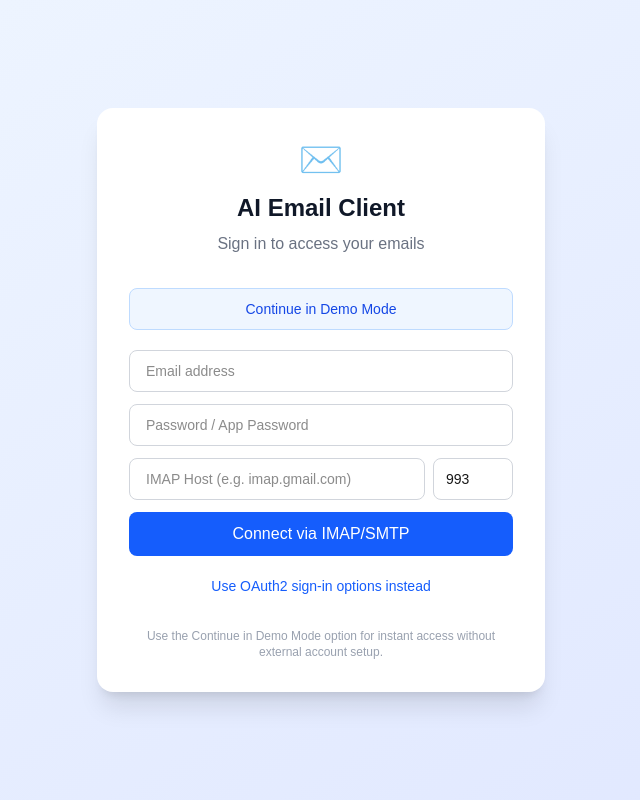
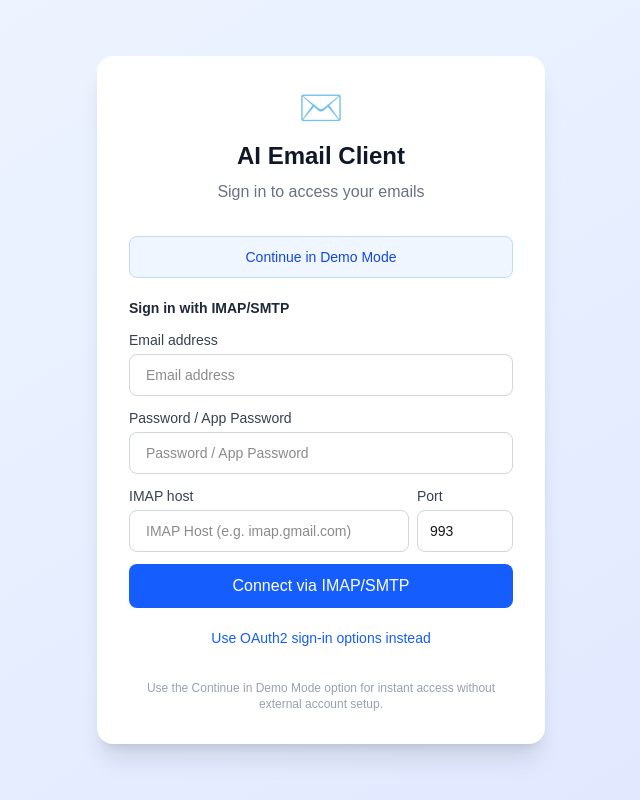
Before and after one commit to vasudev-gm/ai-email-client, a Next.js app: page /login in a window 1280 px wide. Shown: the whole page, without its empty margins (319-959 px from the left). Built offline with nearby package versions, Linux system fonts and the light colour scheme.

Commit message:
fix: improve login accessibility and readability semantics
Agent-Logs-Url: https://github.com/vasudev-gm/ai-email-client/sessions/ab3df7a7-b08a-4971-9184-c6ba3d3d763d

Co-authored-by: vasudev-gm <54883603+vasudev-gm@users.noreply.github.com>

```diff
--- a/app/(auth)/login/page.tsx
+++ b/app/(auth)/login/page.tsx
@@ -56,38 +56,72 @@ export default function LoginPage() {
           </button>
 
           <form onSubmit={handleImapSignIn} className="space-y-3 pt-2">
+            <h2 className="text-sm font-semibold text-gray-800">Sign in with IMAP/SMTP</h2>
+            <div className="space-y-1">
+              <label htmlFor="imap-email" className="block text-sm font-medium text-gray-700">
+                Email address
+              </label>
               <input
+                id="imap-email"
+                name="email"
                 type="email"
                 placeholder="Email address"
+                autoComplete="email"
                 value={imapForm.email}
                 onChange={e => setImapForm(f => ({ ...f, email: e.target.value }))}
                 className="w-full border border-gray-300 rounded-lg px-4 py-2.5 text-sm focus:outline-none focus:ring-2 focus:ring-blue-500"
                 required
               />
+            </div>
+            <div className="space-y-1">
+              <label htmlFor="imap-password" className="block text-sm font-medium text-gray-700">
+                Password / App Password
+              </label>
               <input
+                id="imap-password"
+                name="password"
                 type="password"
                 placeholder="Password / App Password"
+                autoComplete="current-password"
                 value={imapForm.password}
                 onChange={e => setImapForm(f => ({ ...f, password: e.target.value }))}
                 className="w-full border border-gray-300 rounded-lg px-4 py-2.5 text-sm focus:outline-none focus:ring-2 focus:ring-blue-500"
                 required
               />
+            </div>
             <div className="flex gap-2">
+              <div className="flex-1 space-y-1">
+                <label htmlFor="imap-host" className="block text-sm font-medium text-gray-700">
+                  IMAP host
+                </label>
                 <input
+                  id="imap-host"
+                  name="imapHost"
                   type="text"
                   placeholder="IMAP Host (e.g. imap.gmail.com)"
                   value={imapForm.imapHost}
                   onChange={e => setImapForm(f => ({ ...f, imapHost: e.target.value }))}
-                className="flex-1 border border-gray-300 rounded-lg px-4 py-2.5 text-sm focus:outline-none focus:ring-2 focus:ring-blue-500"
+                  className="w-full border border-gray-300 rounded-lg px-4 py-2.5 text-sm focus:outline-none focus:ring-2 focus:ring-blue-500"
                   required
                 />
+              </div>
+              <div className="w-24 space-y-1">
+                <label htmlFor="imap-port" className="block text-sm font-medium text-gray-700">
+                  Port
+                </label>
                 <input
+                  id="imap-port"
+                  name="imapPort"
                   type="number"
                   placeholder="Port"
+                  inputMode="numeric"
+                  min={1}
+                  max={65535}
                   value={imapForm.imapPort}
                   onChange={e => setImapForm(f => ({ ...f, imapPort: e.target.value }))}
-                className="w-20 border border-gray-300 rounded-lg px-3 py-2.5 text-sm focus:outline-none focus:ring-2 focus:ring-blue-500"
+                  className="w-full border border-gray-300 rounded-lg px-3 py-2.5 text-sm focus:outline-none focus:ring-2 focus:ring-blue-500"
                 />
+              </div>
             </div>
             <button
               type="submit"
@@ -99,6 +133,7 @@ export default function LoginPage() {
           </form>
 
           <button
+            type="button"
             onClick={() => setShowOauth(!showOauth)}
             className="w-full text-center text-sm text-blue-600 hover:text-blue-700 font-medium py-2"
           >
@@ -108,6 +143,7 @@ export default function LoginPage() {
           {showOauth && (
             <>
               <button
+                type="button"
                 onClick={() => signIn("google", { callbackUrl: "/" })}
                 className="w-full flex items-center justify-center gap-3 border border-gray-300 rounded-lg px-4 py-3 hover:bg-gray-50 transition-colors font-medium text-gray-700"
               >
@@ -121,6 +157,7 @@ export default function LoginPage() {
               </button>
 
               <button
+                type="button"
                 onClick={() => signIn("microsoft-entra-id", { callbackUrl: "/" })}
                 className="w-full flex items-center justify-center gap-3 border border-gray-300 rounded-lg px-4 py-3 hover:bg-gray-50 transition-colors font-medium text-gray-700"
               >
```
Also changed, not shown: 1 other file (tests, documents, lock files or other folders). Lines whose indentation alone changed are shown as unchanged.
